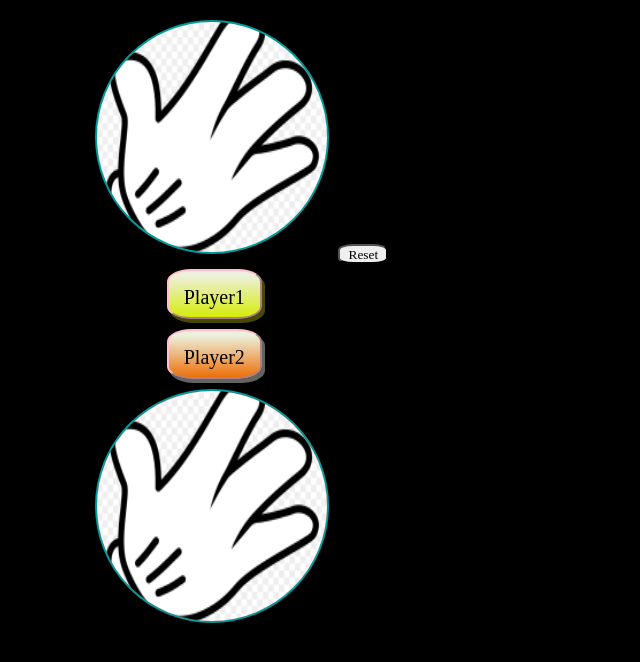
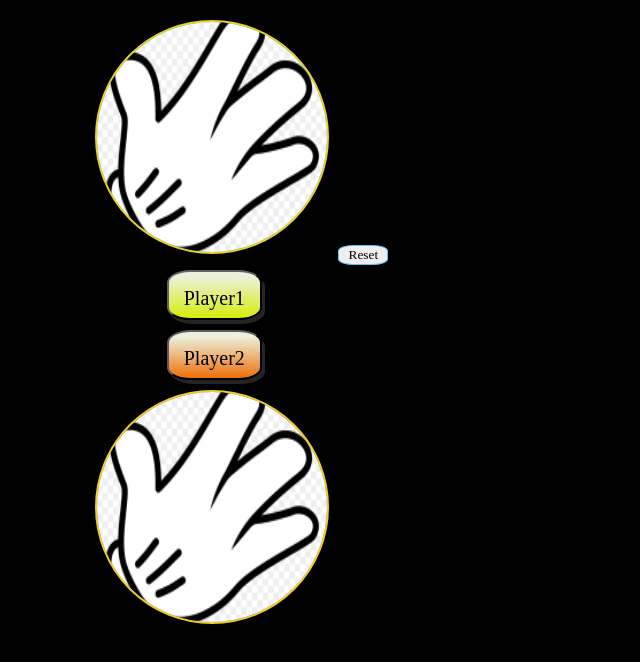
Before and after one commit to zetame/RockPaperScissor, a plain HTML site: page index.html in a window 1280 px wide. Shown: the part 54-716 px from the top of the page, without its empty margins (0-640 px from the left). Drawn offline with Linux system fonts and the light colour scheme.

Commit message:
Add files via upload

```diff
--- a/styles.css
+++ b/styles.css
@@ -21,7 +21,7 @@ img {
     margin: 5px;
     border: double 2px;
     border-radius: 50%;
-    border-color: rgb(6, 153, 153);
+    border-color: rgb(236, 207, 40);
 
     width: 230px;
     height: 230px;
@@ -51,12 +51,12 @@ img {
    width: 95px;
    margin: 5px;
    margin-left: 40%;
-   box-shadow: 3px 4px 0px 0px #484901;
+   box-shadow: 3px 4px 0px 0px #252525;
    background:linear-gradient(to bottom, #edf0dc 10%, #d6ec0a 100%);
 
    border: outset 2px;
    border-radius: 25%;
-   border-color: pink;
+   border-color: rgb(15, 15, 15);
 
    line-height: 50px;
    text-align: center
@@ -86,12 +86,12 @@ img {
     width: 95px;
     margin: 5px;
     margin-left: 40%;
-    box-shadow: 3px 4px 0px 0px #636360;
+    box-shadow: 3px 4px 0px 0px #252525;
     background:linear-gradient(to bottom, #edf0dc 10%, #ec700a 100%);
 
     border: outset 2px;
     border-radius: 25%;
-    border-color: pink;
+    border-color: rgb(14, 13, 13);
 
     line-height: 50px;
     text-align: center
@@ -114,8 +114,13 @@ img {
     font-family: 'Times New Roman', Times, serif;
     width: 50px;
     height: 20px;
+    border: solid rgb(91, 197, 247) 1px ;
     border-radius: 30%;
 
+}
+
+#button3:hover {
+    color: red;
 }
 
 body {
```
